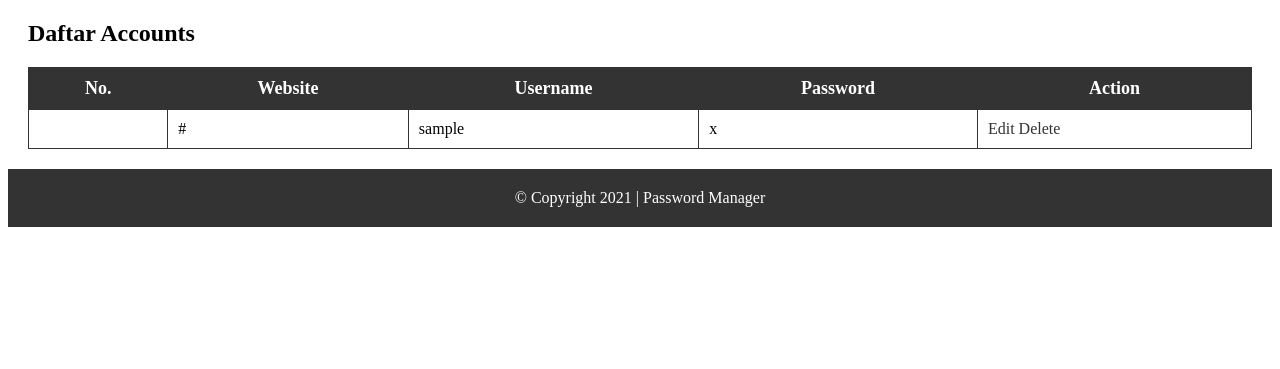
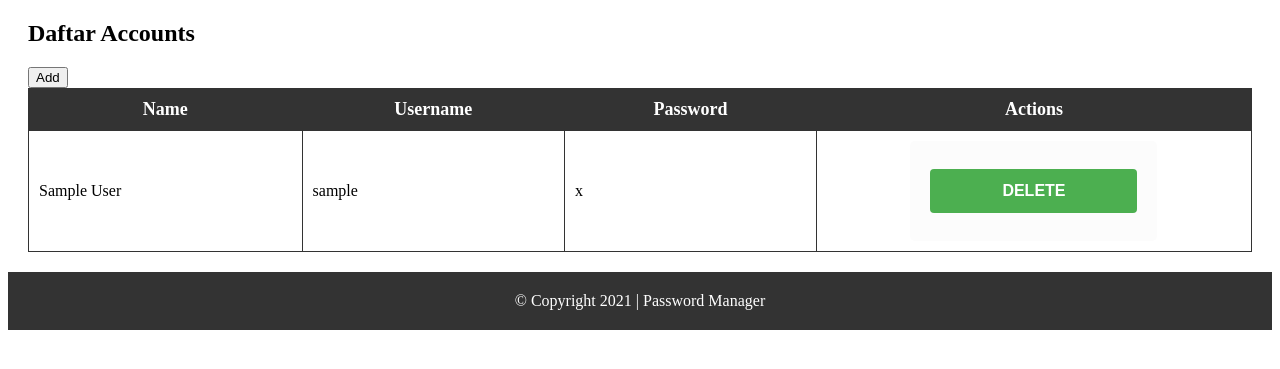
Before and after one commit to aldiset/password_manager, a Flask app: page /home in a window 1280 px wide. Shown: the part 220-589 px from the top of the page. Run offline with Flask 2, Linux system fonts and the light colour scheme; a user stored in the database is signed in; tables that the repository leaves empty hold one stand-in row (values such as "Sample post").

Commit message:
adjustment account

```diff
--- /dev/null
+++ b/app/database/crud.py
@@ -0,0 +1,40 @@
+from app.database import session
+from app.models.user import User
+from app.models.account import Account
+
+class CRUDUser:
+    def add(object):
+        session.add(object)
+        session.commit()
+        session.close()
+        return True
+
+    def get_by_id(id: int):
+        return session.query(User).filter(User.id == id).first()
+
+    def login(username, password):
+        return session.query(User).filter(User.username == username, User.password == password).first()
+
+
+class CRUDAccount:
+    def add(object):
+        session.add(object)
+        session.commit()
+        session.close()
+        return True
+
+    def get_by_user_id(user_id):
+        return session.query(Account).filter(Account.user_id==user_id).all()
+
+    def update(id, name, username, password):
+        account = session.query(Account).filter(Account.id == id).first()
+        account.name = name
+        account.username = username
+        account.password = password
+        return True
+
+    def delete(id):
+        account = session.query(Account).filter(Account.id == id).first()
+        session.delete(account)
+        session.commit()
+        return True
--- a/app/models/account.py
+++ b/app/models/account.py
@@ -9,5 +9,4 @@ class Account(Base):
     name = Column(String)
     username = Column(String)
     password = Column(String)
-    website = Column(String)
     user_id = Column(Integer)
--- a/app/models/user.py
+++ b/app/models/user.py
@@ -10,4 +10,3 @@ class User(Base):
     email = Column(String)
     username = Column(String, unique=True)
     password = Column(String)
-    role = Column(String)
--- a/crud.py
+++ /dev/null
@@ -1,34 +0,0 @@
-from app.database import session
-from app.models.user import User
-from app.models.account import Account
-
-
-def create(data):
-    session.add(data)
-    session.commit()
-    session.close()
-    breakpoint()
-    return data
-
-def read(model, id):
-    return session.query(model).filter(model.id == id).first()
-
-def read_all(model):
-    return session.query(model).all()
-
-def update(model, id, data_update):
-    data = session.query(model).filter(model.id == id).first()
-    for key, value in data_update.items():
-        setattr(data, key, value)
-    session.commit()
-
-def delete(model, id):
-    data = session.query(model).filter(model.id == id).first()
-    session.delete(data)
-    session.commit()
-
-def get_user(username, password):
-    return session.query(User).filter(User.username == username, User.password == password).first()
-
-def get_account_by_user_id(user_id):
-    return session.query(Account).filter(Account.user_id == user_id).all()
--- a/main.py
+++ b/main.py
@@ -1,9 +1,10 @@
 import os
 from flask import Flask, redirect, url_for, request, render_template, session
-from flask_login import LoginManager, login_user, logout_user, login_required, UserMixin, current_user
+from flask_login import LoginManager, login_user, logout_user, login_required, UserMixin
+
 from app.models.user import User
 from app.models.account import Account
-from crud import read, read_all, create, update, delete, get_user, get_account_by_user_id
+from app.database.crud import CRUDUser as user, CRUDAccount as account
 
 app = Flask(__name__)
 app.secret_key = os.urandom(24)  # Change this!
@@ -13,7 +14,7 @@ login_manager.init_app(app)
 
 @login_manager.user_loader
 def load_user(user_id):
-    return read(model=User, id=int(user_id))
+    return user.get_by_id(id=user_id)
 
 @app.route('/', methods=['GET'])
 def index():
@@ -22,13 +23,18 @@ def index():
 @app.route('/register', methods=['POST', 'GET'])
 def register():
     if request.method == 'POST':
+        # mengambil data dari form
         name = request.form['name']
         email = request.form['email']
         username = request.form['username']
         password = request.form['password']
         role = request.form['role']
-        user = User(name=name, email=email, username=username, password=password, role=role)
-        create(user) #membuat user
+
+        # membuat object
+        object = User(name=name, email=email, username=username, password=password, role=role)
+        # input data ke database
+        user.add(object=object)
+
         return redirect(url_for('login'))
     return render_template('register.html')
 
@@ -40,30 +46,53 @@ def login():
         password = request.form['password']
 
         # Mencari data user di tabel users
-        user = get_user(username=username, password=password)
+        data_user = user.login(username=username, password=password)
 
         # Jika user ditemukan, masuk ke halaman home
-        if user:
-            session['user_id'] = user.id
+        if data_user is not None:
+            breakpoint()
+            session['user_id'] = data_user.id
             return redirect(url_for('home'))
+
         # Jika user tidak ditemukan, tampilkan pesan error
         else:
             error = 'Username atau password salah'
-            print(error)
             return render_template('login.html', error=error)
 
     # Jika request bukan POST, render halaman login
     return render_template('login.html')
 
 # Mendefinisikan route home
-@app.route('/home')
+@app.route("/home", methods=['POST','GET'])
 def home():
+    is_success = None
     # Mengambil data user dari session
     user_id = session.get('user_id')
-    accounts = get_account_by_user_id(user_id=user_id)
 
-    # Render halaman home dengan data user
-    return render_template('user.html', accounts=accounts)
+    if request.method == 'POST':
+        name = request.form['name']
+        username = request.form['username']
+        password = request.form['password']
+
+        object = Account(name=name, username=username, password=password, user_id=user_id)
+        account.add(object=object)
+        is_success = "Success"
+    accounts = account.get_by_user_id(user_id=user_id)
+    return render_template('user.html', is_success=is_success, accounts=accounts)
+
+@app.route("/home/<int:id>", methods=['UPDATE'])
+def update_account(id):
+    name = request.form['name']
+    username = request.form['username']
+    password = request.form['password']
+    account.update(id=id, name=name, username=username, password=password)
+    redirect(url_for('home'))
+
+@app.route("/home/<int:id>", methods=['DELETE'])
+def delete_account(id):
+    account.delete(id=id)
+    redirect(url_for('home'))
+
 
 if __name__ == '__main__':
     app.run(debug=True)
--- /dev/null
+++ b/templates/add.html
@@ -0,0 +1,47 @@
+<style>
+    /* Form style */
+    form {
+        background-color: #fcfcfc;
+        padding: 20px;
+        border-radius: 5px;
+        width: 50%;  /* Set the width of the element */
+        margin: auto;  /* Center the element */
+    }
+
+    /* Input style */
+    input[type='text'], input[type='password'] {
+        width: 100%;
+        padding: 12px 20px;
+        margin: 8px 0;
+        box-sizing: border-box;
+        border: 2px solid #ccc;
+        border-radius: 4px;
+    }
+
+    /* Button style */
+    input[type='submit'] {
+        width: 100%;
+        background-color: #4caf50;
+        color: white;
+        padding: 14px 20px;
+        margin: 8px 0;
+        border: none;
+        border-radius: 4px;
+        cursor: pointer;
+    }
+
+    input[type='submit']:hover {
+        background-color: #45a049;
+    }
+</style>
+
+<!-- Add account form -->
+<form action="/home" method="post">
+    <label for="name">Name</label><br>
+    <input type="text" id="name" name="name"><br>
+    <label for="username">Username</label><br>
+    <input type="text" id="username" name="username"><br>
+    <label for="password">Password</label><br>
+    <input type="password" id="password" name="password"><br>
+    <input type="submit" value="Add">
+</form>
--- a/templates/index.html
+++ b/templates/index.html
@@ -26,7 +26,7 @@
             <p>Password Manager</p>
             <p>Tempatnya menyimpan semua password Anda dengan aman :)</p>
             <a href="/login"><button class="login">Login</button></a>
-            <a href="#"> <button class="register">Register</button></a>
+            <a href="/register"> <button class="register">Register</button></a>
         </div>
         <!-- model -->
         <img alt="model" class="model" src="images/ilustrasi.jpg">
--- a/templates/user.html
+++ b/templates/user.html
@@ -19,29 +19,105 @@
     <!-- Main content -->
     <main>
         <h2>Daftar Accounts</h2>
-
-        <!-- Table -->
+        <button onclick="openPopupAdd()">Add</button>
         <table>
+            <thead>
                 <tr>
-                <th>No.</th>
-                <th>Website</th>
+                    <th>Name</th>
                     <th>Username</th>
                     <th>Password</th>
-                <th>Action</th>
+                    <th>Actions</th>
                 </tr>
+            </thead>
+            <tbody>
                 {% for account in accounts %}
                 <tr>
-                    <td>{{ account.index }}</td>
-                    <td>{{ account.website }}</td>
+                    <td>{{ account.name }}</td>
                     <td>{{ account.username }}</td>
                     <td>{{ account.password }}</td>
                     <td>
-                        <a href="/edit">Edit</a>
-                        <a href="/edit">Delete</a>
+                        <!-- <button onclick="openPopup( {{ account.id }} )">Edit</button> -->
+                        <form action="/home/{{ account.id }}" method="delete">
+                            <input type="submit" class="btn first" value="Delete">
+                        </form>
                     </td>
                 </tr>
                 {% endfor %}
+            </tbody>
         </table>
+
+        <style>
+            /* Pop-up style */
+            #popupadd {
+                position: fixed;
+                display: none;
+                z-index: 1;
+                left: 0;
+                top: 0;
+                width: 100%;
+                height: 100%;
+                overflow: auto;
+                background-color: rgba(0, 0, 0, 0.4);
+            }
+
+            .btn {
+                box-sizing: border-box;
+                -webkit-appearance: none;
+                    -moz-appearance: none;
+                        appearance: none;
+                background-color: transparent;
+                border: 2px solid #e74c3c;
+                border-radius: 0.6em;
+                color: #e74c3c;
+                /* cursor: pointer; */
+                display: flex;
+                align-self: center;
+                font-size: 1rem;
+                font-weight: 400;
+                line-height: 1;
+                margin: auto;
+                text-decoration: none;
+                text-align: center;
+                text-transform: uppercase;
+                font-family: 'Montserrat', sans-serif;
+                font-weight: 700;
+                }
+                .btn:hover, .btn:focus {
+                color: #fff;
+                outline: 0;
+                }
+
+                .first {
+                transition: box-shadow 300ms ease-in-out, color 300ms ease-in-out;
+                }
+                .first:hover {
+                box-shadow: 0 0 40px 40px #e74c3c inset;
+                }
+        </style>
+
+        <!-- Pop-up for adding a new account -->
+<div id="popupadd" style="display: none;">
+    <!-- Include the 'add' form -->
+    {% include 'add.html' %}
+</div>
+
+<script>
+    function openPopupAdd() {
+        document.getElementById("popupadd").style.display = "block";
+    }
+</script>
+
+        <!-- Pop-up for editing an existing account -->
+<div id="popupedit" style="display: none;">
+    <!-- Include the 'edit' form -->
+    {% include 'edit.html' %}
+</div>
+
+<script>
+    function openPopup(id) {
+        document.getElementById("popupedit").style.display = "block";
+    }
+</script>
     </main>
 
     <!-- Footer -->
```
Also changed, not shown: templates/edit.html (added). Lines whose indentation alone changed are shown as unchanged.
